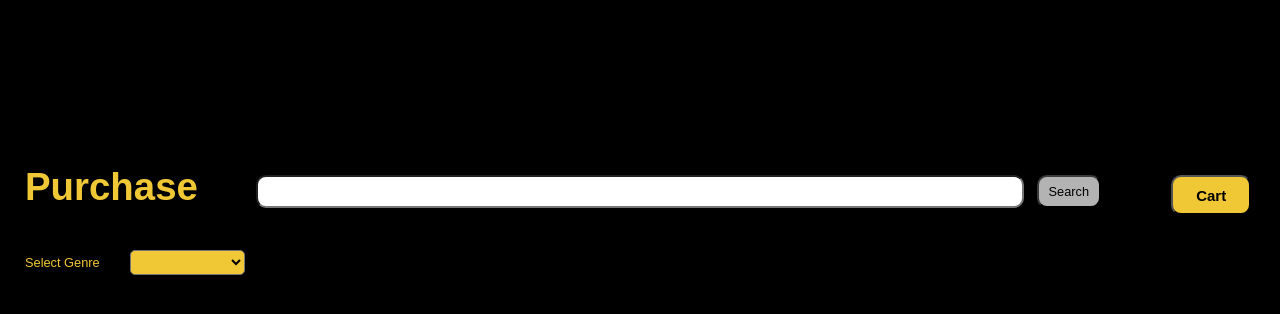
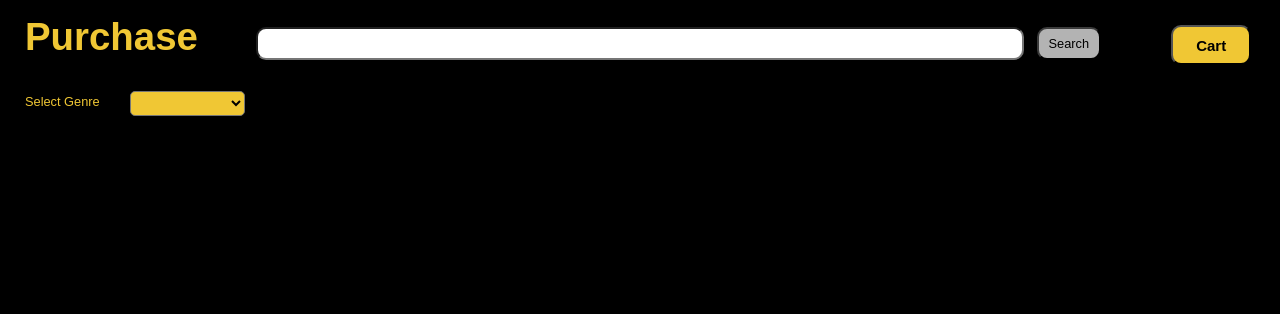
Before and after one commit to Jackey-Cao/Summative, a Vue app: page /purchase in a window 1280 px wide. Shown: the top 314 px of the page. Built offline with nearby package versions, Linux system fonts and the light colour scheme.

Commit message:
Changed CSS.

```diff
--- a/src/views/CartView.vue
+++ b/src/views/CartView.vue
@@ -6,7 +6,7 @@ const store = useStore();
 
 <template>
   <h1 class="head">Cart</h1>
-  <div class="note" v-if="store.cart.size === 0" >
+  <div class="note" v-if="store.cart.size === 0">
     Your Cart Is Currently Empty.
   </div>
   <div class="page" v-else>
@@ -28,17 +28,16 @@ const store = useStore();
 }
 
 .page {
-  margin-top: 150px;
-  margin-left: 3rem;
   display: grid;
   grid-template-columns: repeat(2, 1fr);
+  justify-items: center;
+  align-items: center;
 }
 
 img {
+  margin-top: 125px;
   width: 300px;
-  aspect-ratio: 2 / 3;
-  margin-left: 10rem;
-  margin-top: 100px;
+  aspect-ratio: 2/3;
 }
 
 h1 {
@@ -52,7 +51,8 @@ button {
   background-color: rgb(240, 199, 52);
   width: 80px;
   height: 40px;
-  margin-left: 17rem;
+  margin-top: 15px;
+  margin-left: 7rem;
   font-size: 15px;
   font-weight: bold;
   color: black;
--- a/src/views/PurchaseView.vue
+++ b/src/views/PurchaseView.vue
@@ -54,12 +54,14 @@ const search = async (direction) => {
 </script>
 
 <template>
+  <div class="background">
+    <input type="search" v-model="criteria" @keydown.enter="search(0)" />
+    <button class="enter" @click="search(0)">Search</button>
     <RouterLink to="/cart" custom v-slot="{ navigate }">
       <button class="cart" @click="navigate" role="link">Cart</button>
     </RouterLink>
     <h1>Purchase</h1>
-  <input type="search" v-model="criteria" @keydown.enter="search(0)" />
-  <button class="enter" @click="search(0)">Search</button>
+
     <p class="genre">Select Genre</p>
     <select v-model="genre" @change="getGenres()">
       <option value="Action">Action</option>
@@ -68,13 +70,6 @@ const search = async (direction) => {
       <option value="Adventure">Adventure</option>
       <option value="Fantasy">Fantasy</option>
     </select>
-  <template v-if="searchResults.length">
-    <div class="navigation">
-      <button class="prev" v-show="page > 1" @click="search(-1)">&lt</button>
-      <p class="page">{{ `Page ${page} of ${totalPages}` }}</p>
-      <button class="next" v-show="page < totalPages" @click="search(1)">&gt</button>
-    </div>
-  </template>
     <div class="purchase-container">
       <template v-if="searchResults.length">
         <p class="info">Displaying Results For "{{ criteria }}"</p>
@@ -87,11 +82,22 @@ const search = async (direction) => {
       </template>
       <SiteModal v-if="showModal" @toggleModal="closeModal()" :id="selectedId" />
     </div>
+    <template v-if="searchResults.length">
+      <div class="navigation">
+        <button class="prev" v-show="page > 1" @click="search(-1)">&lt</button>
+        <p class="page">{{ `Page ${page} of ${totalPages}` }}</p>
+        <button class="next" v-show="page < totalPages" @click="search(1)">&gt</button>
+      </div>
+    </template>
+  </div>
 </template>
 
 <style scoped>
+.background {
+  height: 315vh;
+}
+
 h1 {
-  position: absolute;
   font-size: 3vw;
   margin-left: 25px;
   margin-top: 15px;
@@ -102,7 +108,7 @@ h1 {
   position: absolute;
   font-size: 1vw;
   margin-left: 25px;
-  margin-top: 105px;
+  margin-top: 35px;
   color: rgb(240, 199, 52);
 }
 
@@ -117,7 +123,7 @@ h1 {
   color: black;
   border-radius: 10px;
   margin-left: 91.5%;
-  margin-top: 25px;
+  margin-top: 10px;
 }
 
 .info {
@@ -125,7 +131,6 @@ h1 {
   color: rgb(240, 199, 52);
   font-size: 2vw;
   margin-left: 14.1vw;
-  margin-top: 98px;
 }
 
 img:hover,
@@ -138,7 +143,8 @@ img:hover,
 }
 
 .purchase-container {
-  margin-top: 150px;
+  height: 40vh;
+  margin-top: 28px;
   margin-left: 5.5rem;
   display: grid;
   grid-template-columns: repeat(4, 1fr);
@@ -146,6 +152,7 @@ img:hover,
 }
 
 img {
+  margin-top: 55px;
   width: 250px;
   aspect-ratio: 2 / 3;
 }
@@ -153,7 +160,7 @@ img {
 input {
   position: absolute;
   margin-left: 20vw;
-  margin-top: 25px;
+  margin-top: 12px;
   padding: 7px;
   border-radius: 10px;
   width: 60vw;
@@ -163,7 +170,7 @@ input {
   position: absolute;
   text-align: center;
   margin-left: 81vw;
-  margin-top: 25px;
+  margin-top: 12px;
   background-color: white;
   padding: 7px;
   border-radius: 10px;
@@ -177,7 +184,7 @@ select {
   border-radius: 5px;
   padding: 3px;
   margin-left: 130px;
-  margin-top: 100px;
+  margin-top: 32px;
   font-size: 1vw;
 }
 
@@ -187,8 +194,7 @@ option {
 
 .navigation {
   position: absolute;
-  margin-top: 280vh;
-
+  margin-top: 270vh;
 }
 
 .prev,
```
Lines whose indentation alone changed are shown as unchanged.
